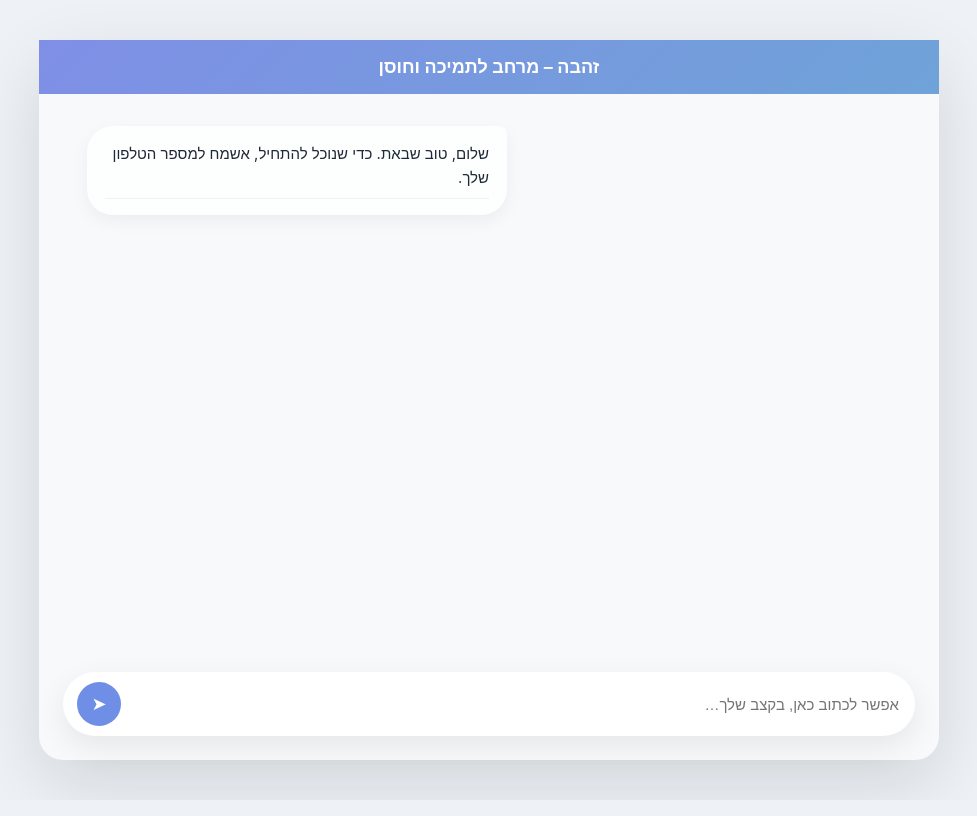
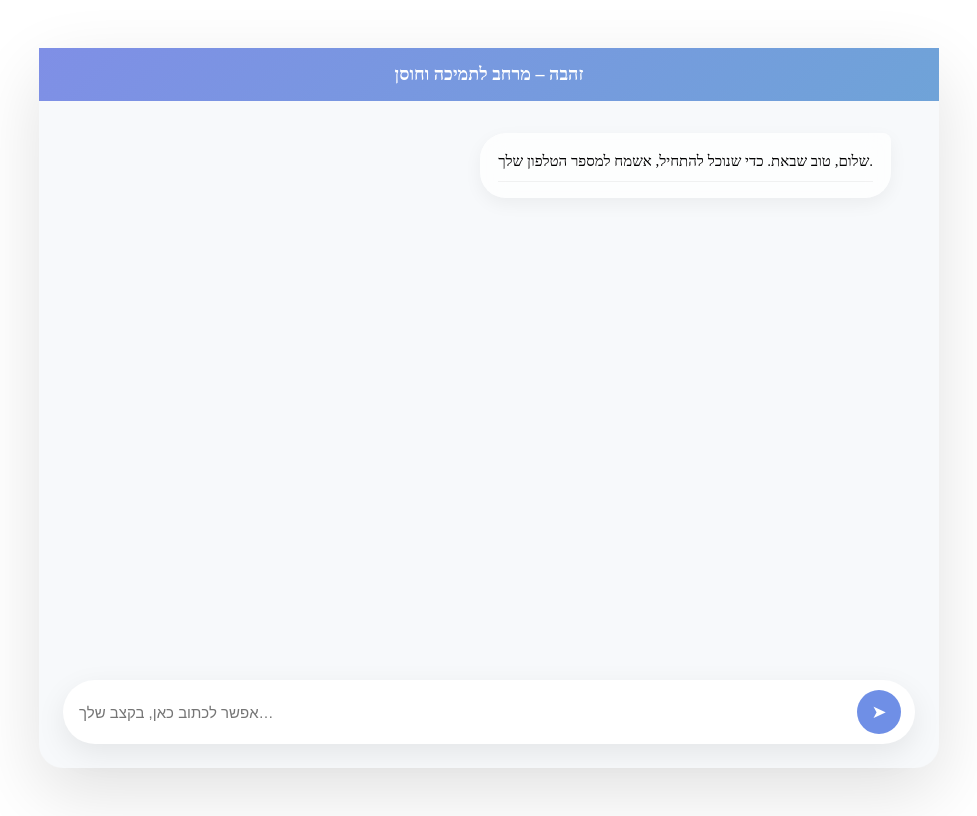
Before and after one commit to inaama8888/AI-agent-for-healthcare-, a React (Create React App) app in the folder client/: page / in a window 1280 px wide. Shown: the whole page, without its empty margins (151-1128 px from the left). Built offline with nearby package versions, Linux system fonts and the light colour scheme.

Commit message:
הודעFVה

```diff
--- a/client/src/index.css
+++ b/client/src/index.css
@@ -1,20 +1,16 @@
+/* ===== Global base ===== */
 html,
 body,
 #root {
   height: 100%;
 }
 
-
 body {
   margin: 0;
-  font-family: -apple-system, BlinkMacSystemFont, 'Segoe UI', 'Roboto', 'Oxygen',
-    'Ubuntu', 'Cantarell', 'Fira Sans', 'Droid Sans', 'Helvetica Neue',
-    sans-serif;
+  font-family: "Inter", system-ui, -apple-system, "Segoe UI", Arial;
+  direction: rtl;
+  background: #eef2f6;
+  color: #1f2937;
   -webkit-font-smoothing: antialiased;
   -moz-osx-font-smoothing: grayscale;
 }
-
-code {
-  font-family: source-code-pro, Menlo, Monaco, Consolas, 'Courier New',
-    monospace;
-}
--- a/client/src/styles/Chat.css
+++ b/client/src/styles/Chat.css
@@ -25,15 +25,7 @@
   box-sizing: border-box;
 }
 
-html,
-body {
-  margin: 0;
-  height: 100%;
-  font-family: "Inter", system-ui, -apple-system, "Segoe UI", Arial;
-  direction: rtl;
-  background: var(--bg-app);
-  color: var(--text-main);
-}
+
 
 /* ===== App shell ===== */
 .app-shell {
```
Also changed, not shown: 7 other files (tests, documents, lock files or other folders).
